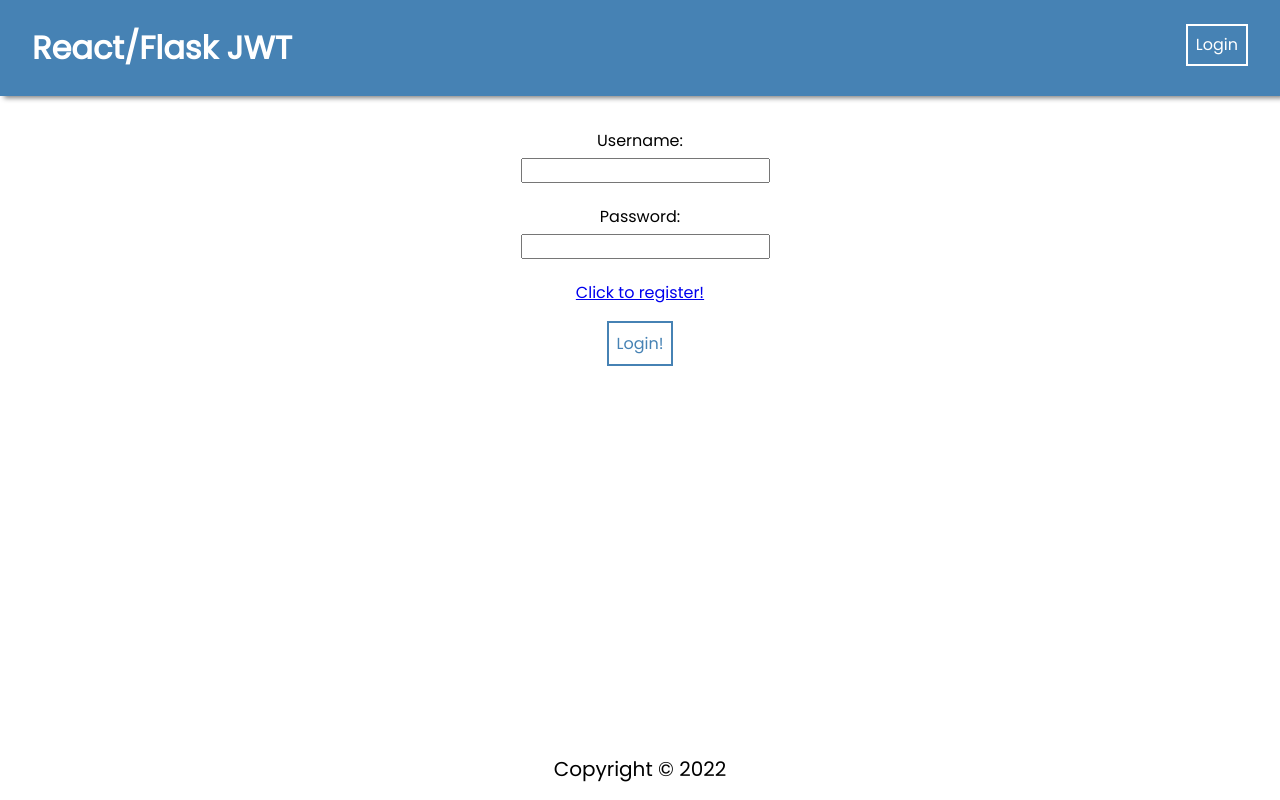
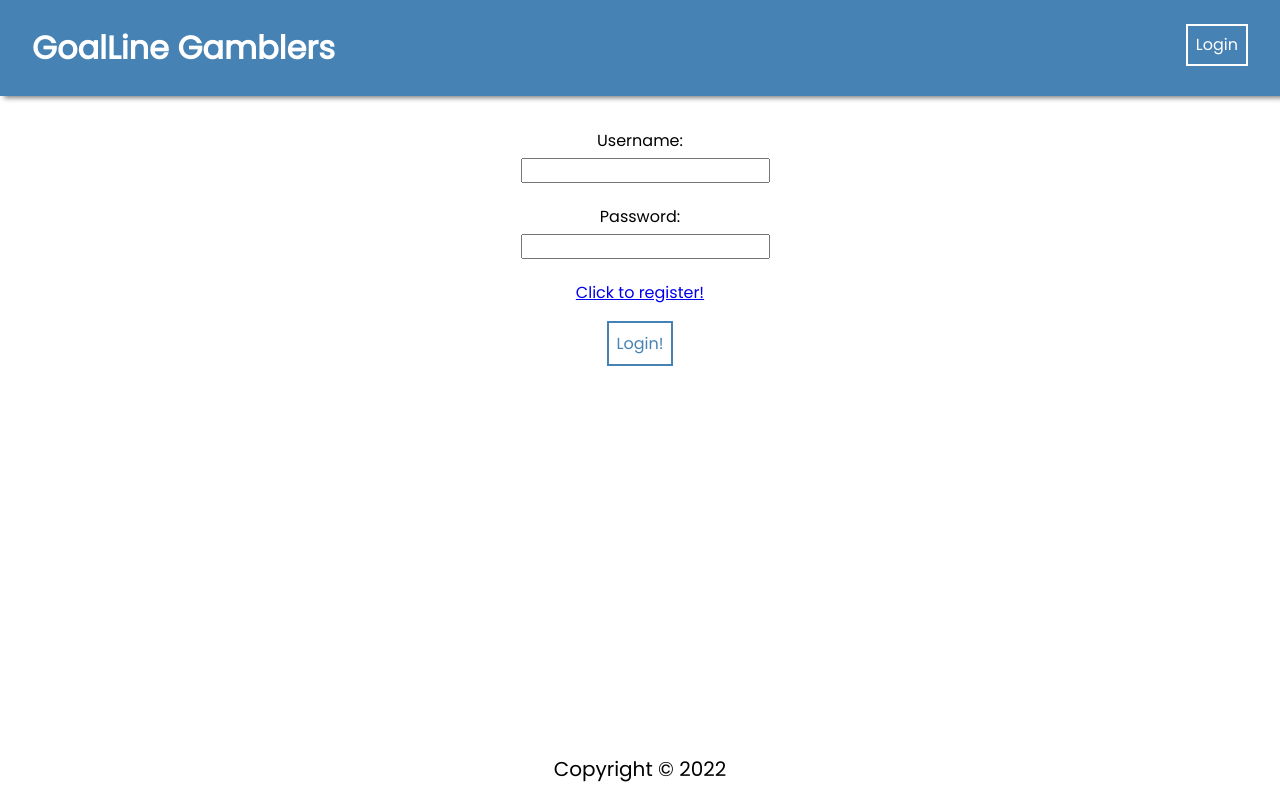
Before and after one commit to StevenBurkard/CapstoneProject, a React (Create React App) app in the folder frontend/: page /login in a window 1280 px wide. Built offline with nearby package versions, Linux system fonts and the light colour scheme.

Commit message:
wip: Adding user Favorite team and User Bet models and schemas

```diff
--- a/frontend/src/components/NavBar/NavBar.jsx
+++ b/frontend/src/components/NavBar/NavBar.jsx
@@ -12,7 +12,7 @@ const Navbar = () => {
       <ul>
         <li className="brand">
           <Link to="/" style={{ textDecoration: "none", color: "white" }}>
-            <b>React/Flask JWT</b>
+            <b>GoalLine Gamblers</b>
           </Link>
         </li>
         <li>
--- a/frontend/src/pages/HomePage/HomePage.js
+++ b/frontend/src/pages/HomePage/HomePage.js
@@ -29,7 +29,7 @@ const HomePage = () => {
   return (
     <div className="container">
       {console.log(user)}
-      <h1>Home Page for {user.username}!</h1>
+      <h1>{user.username}'s Home Page</h1>
       {cars &&
         cars.map((car) => (
           <p key={car.id}>
```
Also changed, not shown: 2 other files (tests, documents, lock files or other folders).
